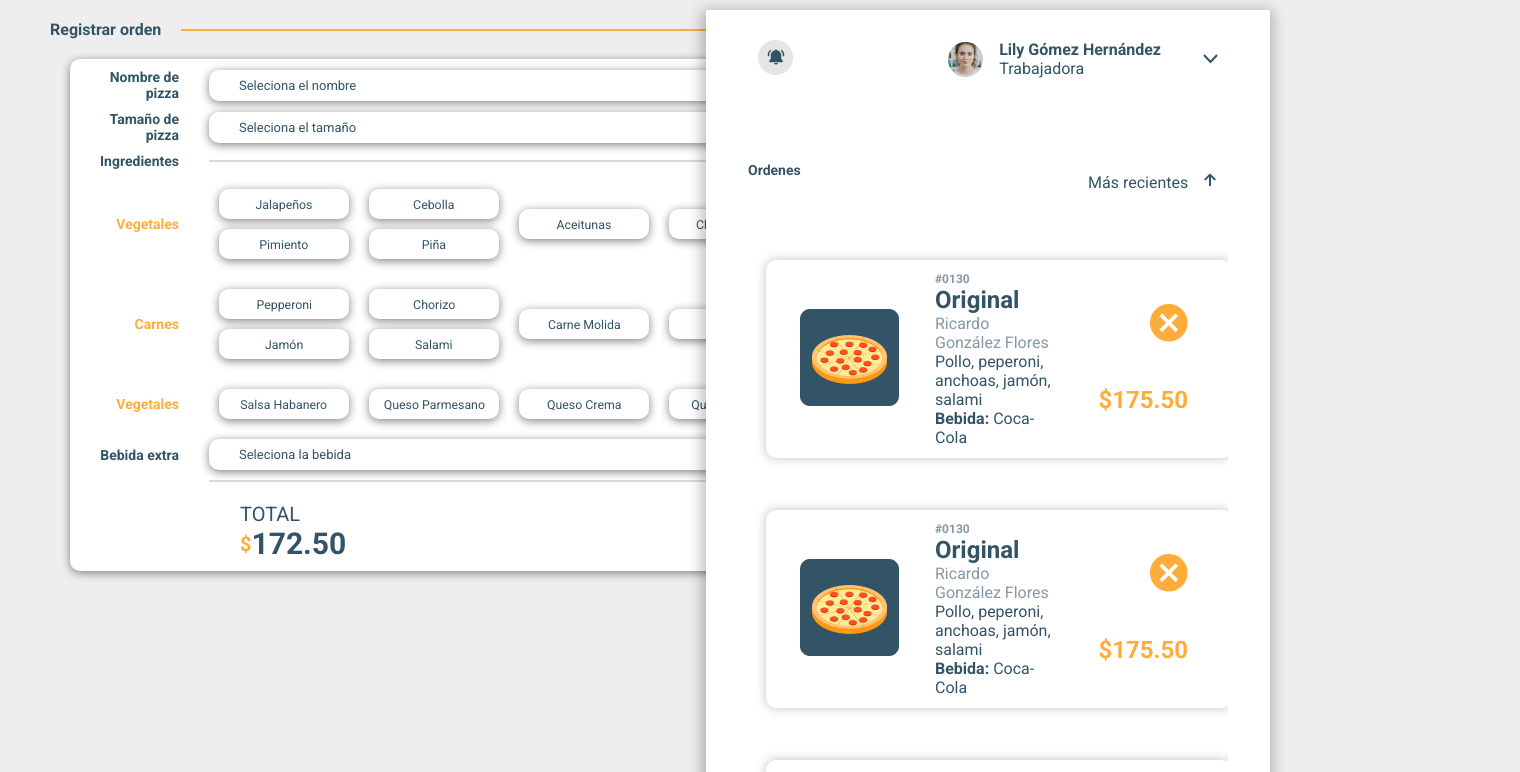
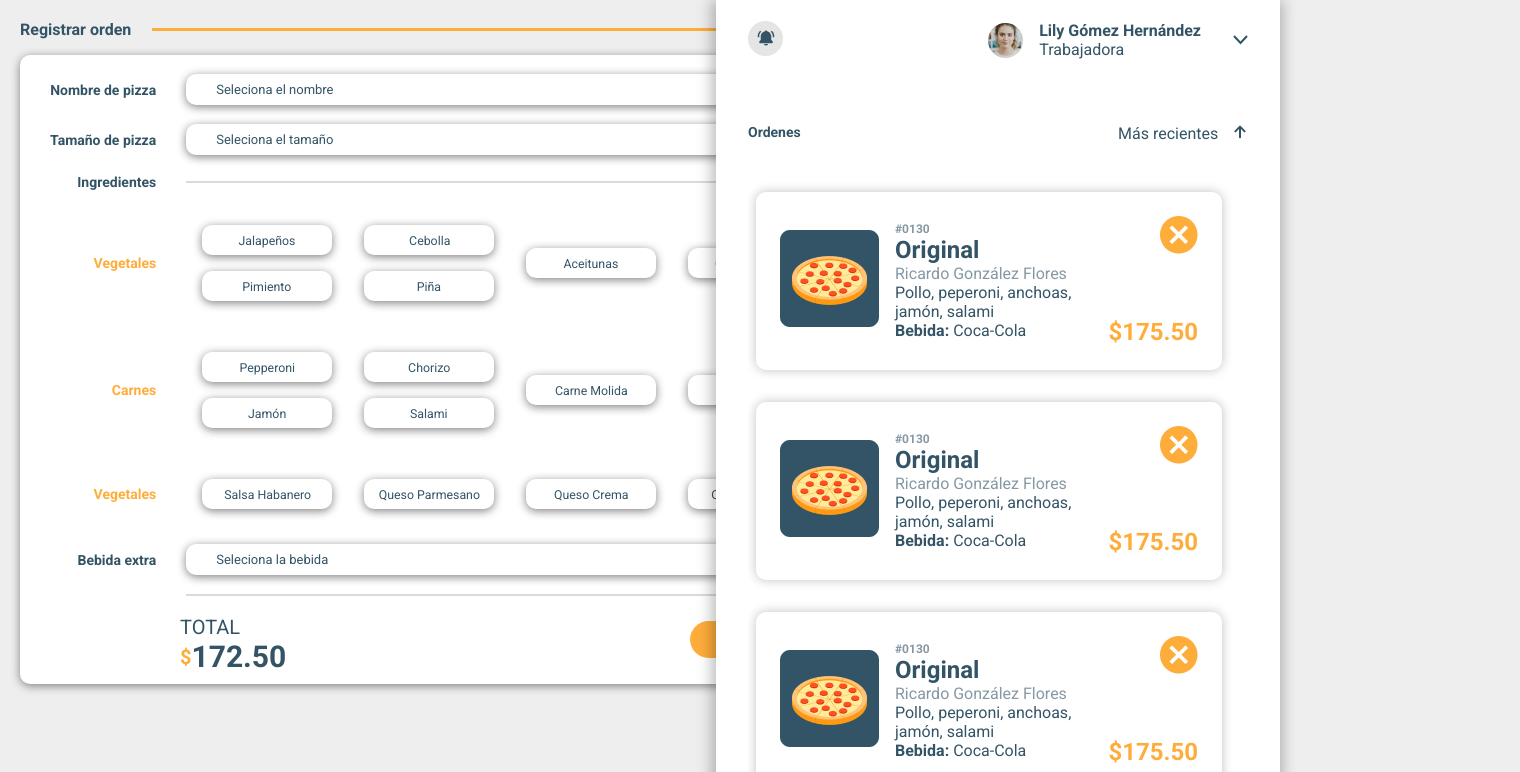
Before and after one commit to RicardoGF396/Delivery-Food, a React (Create React App) app: page / in a window 1280 px wide. Shown: the top 772 px of the page, 1520 px wide, since content can reach past the window. Built offline with nearby package versions, Linux system fonts and the light colour scheme.

Commit message:
Agrupación de componentes

```diff
--- a/src/App.css
+++ b/src/App.css
@@ -2,6 +2,7 @@
 
 .body{
     font-family: 'Roboto', sans-serif;
+    overflow: hidden;
 }
 
 .container_form{
--- a/src/components/RegisterOrder.tsx
+++ b/src/components/RegisterOrder.tsx
@@ -4,16 +4,16 @@ export default function CreatePersonForm() {
 
   return (
 
-    <div className="margen-20 container_form">
+    <div className="margen-20 main_container">
 
       <table> {/*Título*/}
         <tr>
           <td className="linea"><h1 className="fuente-azul">Registrar orden</h1></td>
-          <td className="linea"><hr className="linea-titulo fuente-naranja" /></td>
+          <td className="linea"><div className="divider fuente-naranja" /></td>
         </tr>
       </table>
 
-      <div className="margen-20 fondo-blanco borde-redondeado-10 sombra"> {/*Recuadro formulario*/}
+      <div className="container_form"> {/*Recuadro formulario*/}
 
         <form > {/*Formulario*/}
           <table className="formulario">
@@ -51,6 +51,7 @@ export default function CreatePersonForm() {
                   <tr>
                     <td>
                       <ul>
+
                         <li>
                           <label>
                             <input type={"checkbox"} />
@@ -59,6 +60,7 @@ export default function CreatePersonForm() {
                             </div>
                           </label>
                         </li>
+
                         <li>
                           <label>
                             <input type={"checkbox"} />
@@ -67,6 +69,7 @@ export default function CreatePersonForm() {
                             </div>
                           </label>
                         </li>
+
                       </ul>
                     </td>
                     <td>
--- a/src/styles/style_form.css
+++ b/src/styles/style_form.css
@@ -6,15 +6,11 @@
     --colorCinco: #dadada;
   }
 
-
-
   * {
     font-family: 'Roboto';
   }
 
-  div {
-    margin: 10px 10px 10px 10px;
-  }
+
 
   .fuente-naranja {
     color: var(--colorUno)
@@ -60,6 +56,13 @@
     width: 700px;
   }
 
+  .divider{
+    width: 700px;
+    margin-left: 1.3rem;
+    height: 3px;
+    background-color: #FEAD3B;
+  }
+
   .linea-subtitulo {
     color:  var(--colorCinco);
     width: 700px;
@@ -102,7 +105,7 @@
 
   .formulario {
     border-collapse: separate;
-    border-spacing: 30px 10px;
+    border-spacing: 30px 19px;
   }
 
   .recibo {
@@ -177,10 +180,23 @@
     display: none;
     }
 
+  .main_container{
+    width: 1300px;
+  }
+
+  .container_form{
+    background-color: var(--colorCuatro);
+    border-radius: 10px;
+    box-shadow: 0px 2px 10px grey;
+    margin-top: 1rem;
+  }
+
 
   .fondo-blanco {
     background-color: var(--colorCuatro);
   }
+
+
 
   .fondo-gris {
     background-color: var(--colorTres);
@@ -213,6 +229,7 @@
       position: relative;
       list-style: none;
       text-align: center;
+      margin: 1rem 1rem;
     }
         input[type="checkbox"] {
           position: absolute;
@@ -225,6 +242,10 @@
           color: var(--colorCuatro) !important;
           font-weight: bold;
               }
+
+        :checked ~ .icon-box p {
+          color: var(--colorCuatro) !important;
+          }
 
           .fa {
             transform: scale(0.95);
--- a/src/styles/style_sidebar.css
+++ b/src/styles/style_sidebar.css
@@ -15,6 +15,7 @@
     height: 100vh;
     padding-left: 2rem;
     padding-right: 2rem;
+    padding-top: 1.3rem;
     color: #335466;
   }
 
```
